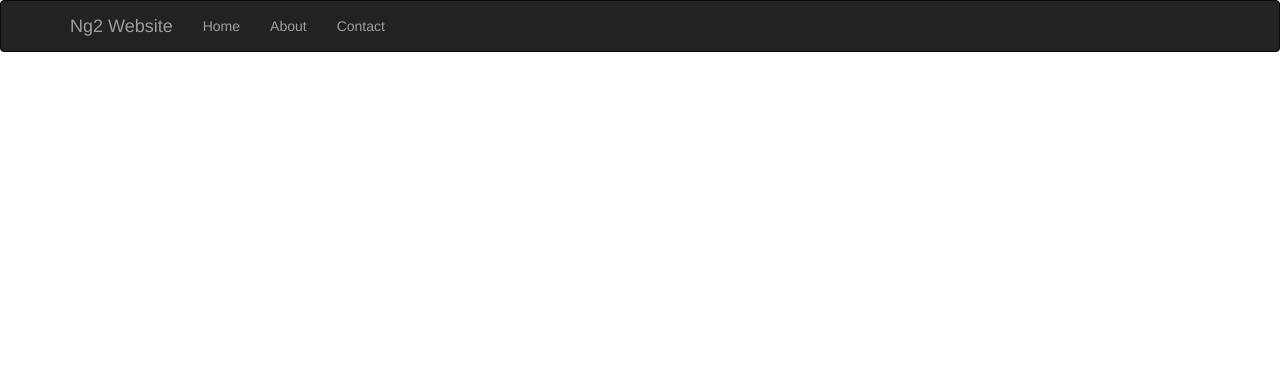
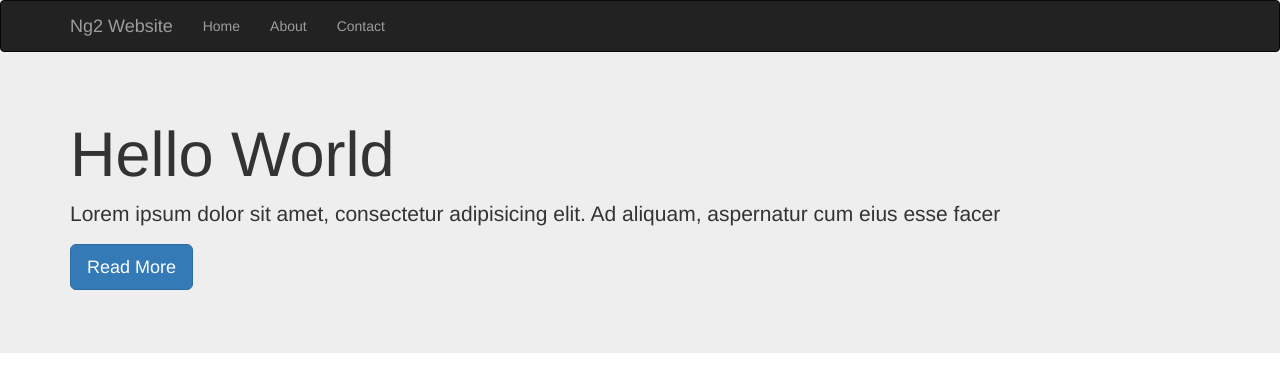
Before and after one commit to an0nh4x0r/ng2_web, an Angular app: page / in a window 1280 px wide. Shown: the top 392 px of the page. Built offline with nearby package versions, Linux system fonts and the light colour scheme.

Commit message:
included javascript & jquery for navbar menus and jumbotron component now looks good

```diff
--- a/src/app/app.component.html
+++ b/src/app/app.component.html
@@ -1 +1,2 @@
 <app-navbar></app-navbar>
+<app-jumbotron></app-jumbotron>
--- a/src/app/jumbotron/jumbotron.component.html
+++ b/src/app/jumbotron/jumbotron.component.html
@@ -1,3 +1,7 @@
-<p>
-  jumbotron works!
-</p>
+<div class="jumbotron">
+  <div class="container">
+    <h1>{{jbtHeading}}</h1>
+    <p>{{jbtText}}</p>
+    <p><a class="btn btn-primary btn-lg" href="{{jbtBtnUrl}}" role="button">{{jbtBtnText}}</a></p>
+  </div>
+</div>
--- a/src/app/jumbotron/jumbotron.component.ts
+++ b/src/app/jumbotron/jumbotron.component.ts
@@ -1,4 +1,4 @@
-import { Component, OnInit } from '@angular/core';
+import {Component, OnInit} from '@angular/core';
 
 @Component({
   selector: 'app-jumbotron',
@@ -7,7 +7,17 @@ import { Component, OnInit } from '@angular/core';
 })
 export class JumbotronComponent implements OnInit {
 
-  constructor() { }
+  private jbtHeading: string;
+  private jbtText: string;
+  private jbtBtnText: string;
+  private jbtBtnUrl: string;
+
+  constructor() {
+    this.jbtHeading = 'Hello World';
+    this.jbtText = 'Lorem ipsum dolor sit amet, consectetur adipisicing elit. Ad aliquam, aspernatur cum eius esse facer';
+    this.jbtBtnText = 'Read More';
+    this.jbtBtnUrl = '/about';
+  }
 
   ngOnInit() {
   }
--- a/src/app/navbar/navbar.component.css
+++ b/src/app/navbar/navbar.component.css
@@ -0,0 +1,3 @@
+.navbar {
+  margin-bottom: 0;
+}
--- a/src/index.html
+++ b/src/index.html
@@ -12,5 +12,9 @@
 </head>
 <body>
 <app-root>Loading...</app-root>
+<script src="https://ajax.googleapis.com/ajax/libs/jquery/1.12.4/jquery.min.js"></script>
+<script src="https://maxcdn.bootstrapcdn.com/bootstrap/3.3.7/js/bootstrap.min.js"
+        integrity="sha384-Tc5IQib027qvyjSMfHjOMaLkfuWVxZxUPnCJA7l2mCWNIpG9mGCD8wGNIcPD7Txa"
+        crossorigin="anonymous"></script>
 </body>
 </html>
```
